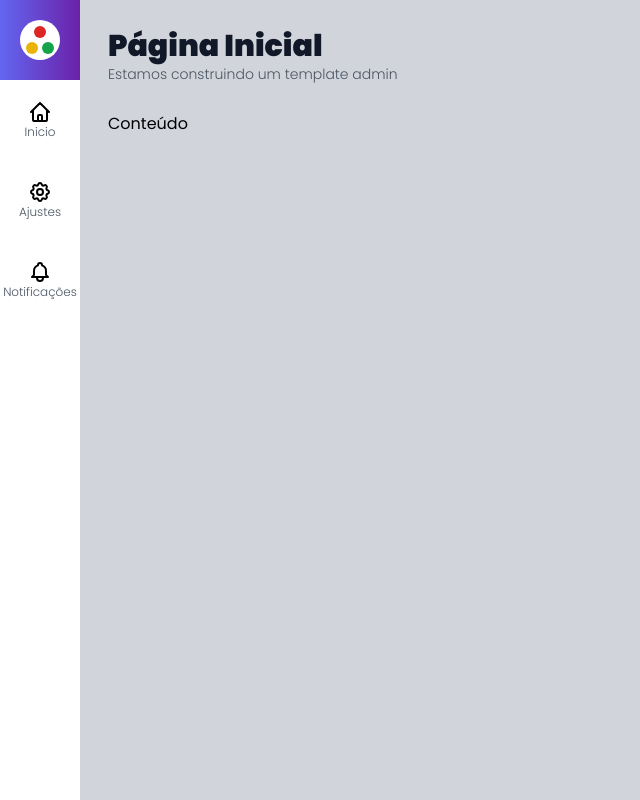
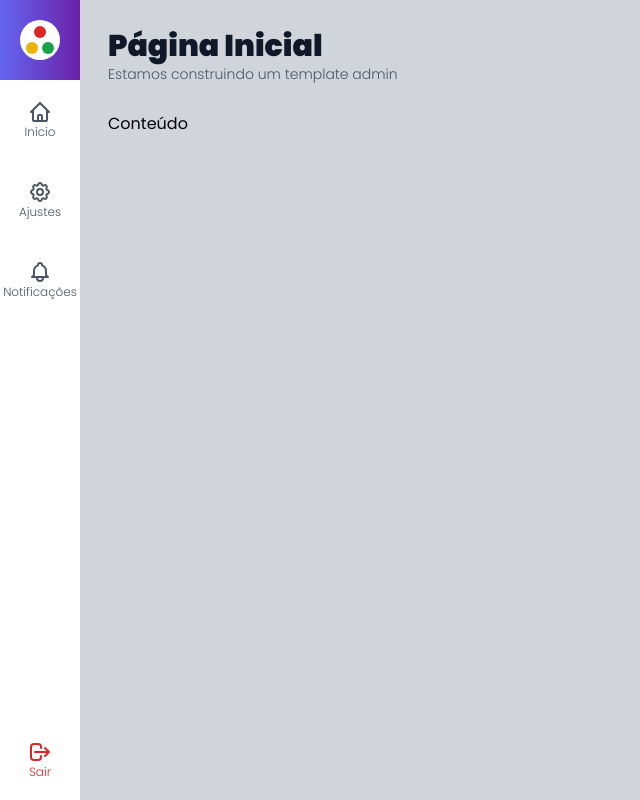
Before and after one commit to pabloaraujo22/admin-template-next, a Next.js app: page / in a window 1280 px wide. Shown: the whole page, without its empty margins (0-640 px from the left). Built offline with nearby package versions, Linux system fonts and the light colour scheme.

Commit message:
Componente Menu Lateral 03

```diff
--- a/src/components/icons/index.tsx
+++ b/src/components/icons/index.tsx
@@ -61,3 +61,22 @@
         </svg>
     );
 }
+
+export function IconeSair() {
+    return (
+        <svg
+            xmlns="http://www.w3.org/2000/svg"
+            className="h-6 w-6"
+            fill="none"
+            viewBox="0 0 24 24"
+            stroke="currentColor"
+            strokeWidth={2}
+        >
+            <path
+                strokeLinecap="round"
+                strokeLinejoin="round"
+                d="M17 16l4-4m0 0l-4-4m4 4H7m6 4v1a3 3 0 01-3 3H6a3 3 0 01-3-3V7a3 3 0 013-3h4a3 3 0 013 3v1"
+            />
+        </svg>
+    );
+}
--- a/src/components/templates/MenuItem.tsx
+++ b/src/components/templates/MenuItem.tsx
@@ -1,23 +1,34 @@
 import Link from 'next/link';
 
 interface MenuItemProps {
-    url: string;
+    url?: string;
     texto: string;
     icone: any;
+    className?: string;
+    onClick?: (event: any) => void;
 }
 export default function MenuItem(props: MenuItemProps) {
+    function renderizarLink() {
+        return (
+            <a
+                className={`flex flex-col justify-center items-center w-20 h-20 text-gray-600 ${props.className} `}
+            >
+                {props.icone}
+                <span className={`text-xs font-light`}>{props.texto}</span>
+            </a>
+        );
+    }
+
     return (
-        <li className={`hover:bg-gray-100`}>
-            <Link href={props.url}>
-                <a
-                    className={`flex flex-col justify-center items-center w-20 h-20`}
-                >
-                    {props.icone}
-                    <span className={`text-xs font-light text-gray-600`}>
-                        {props.texto}
-                    </span>
-                </a>
-            </Link>
+        <li
+            onClick={props.onClick}
+            className={`hover:bg-gray-100 cursor-pointer`}
+        >
+            {props.url ? (
+                <Link href={props.url}>{renderizarLink()}</Link>
+            ) : (
+                renderizarLink()
+            )}
         </li>
     );
 }
--- a/src/components/templates/MenuLateral.tsx
+++ b/src/components/templates/MenuLateral.tsx
@@ -1,17 +1,17 @@
-import { IconeAjustes, IconeCasa, IconeSino } from '../icons';
+import { IconeAjustes, IconeCasa, IconeSair, IconeSino } from '../icons';
 import Logo from './Logo';
 import MenuItem from './MenuItem';
 
 interface MenuLateralProps {}
 export default function MenuLateral(props: MenuLateralProps) {
     return (
-        <aside>
+        <aside className={`flex flex-col`}>
             <div
                 className={`flex flex-col items-center justify-center h-20 w-20 bg-gradient-to-r from-indigo-500 to-purple-800`}
             >
                 <Logo />
             </div>
-            <ul>
+            <ul className={`flex-1`}>
                 <MenuItem url="/" texto="Inicio" icone={<IconeCasa />} />
                 <MenuItem
                     url="/ajustes"
@@ -24,6 +24,14 @@
                     icone={<IconeSino />}
                 />
             </ul>
+            <ul>
+                <MenuItem
+                    onClick={() => console.log('logout')}
+                    texto="Sair"
+                    className={`text-red-600 hover:bg-red-400 hover:text-white`}
+                    icone={<IconeSair />}
+                />
+            </ul>
         </aside>
     );
 }
```
